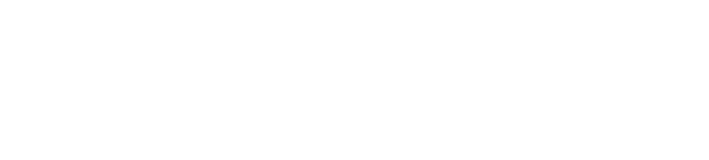
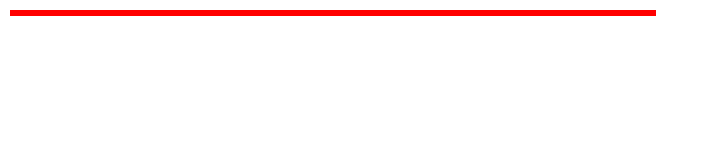
Before and after one commit to Zeedd-0/top-etch-a-sketch, a plain HTML site: page index.html in a window 1280 px wide. Shown: the whole page, without its empty margins (0-709 px from the left). Drawn offline with Linux system fonts and the light colour scheme.

Commit message:
Adjust style

```diff
--- a/style.css
+++ b/style.css
@@ -5,11 +5,31 @@
 }
 
 /* -------------------------- */
+.flex {
+    display: flex;
+}
+
+/* -------------------------- */
+main {
+    height: 100vh;
+    width: 100vw;
+    justify-content: center;
+    align-items: center;
+}
+
+#container {
+    box-sizing: content-box;
+    width: 80vh;
+    margin: 10px;
+    border: 3px solid red;
+    display: flex;
+    flex-wrap: wrap;
+}
 
 /* -------------------------- */
 .square {
-    height: 75px;
-    width: 75px;
+    height: calc(80vh / 16);
+    width: calc(80vh / 16);
     border: 1px solid black;
-    border-collapse: collapse;
+    flex: 1 1 auto;
 }
```
